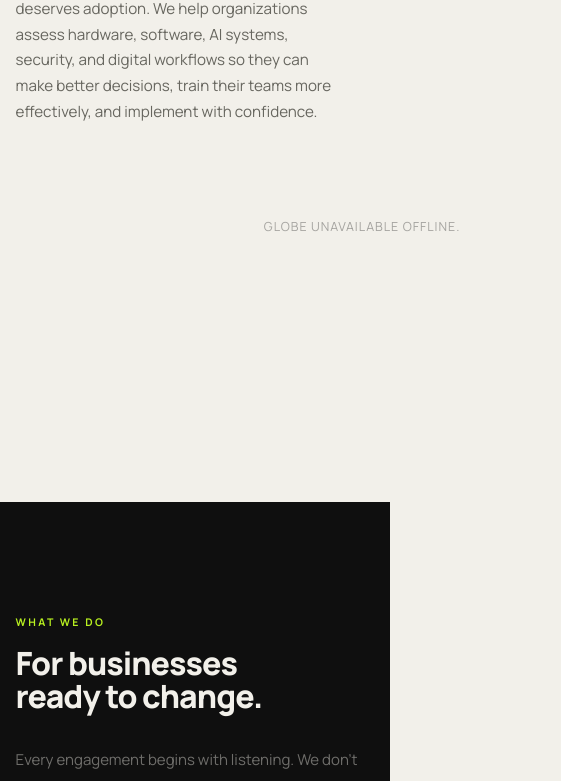
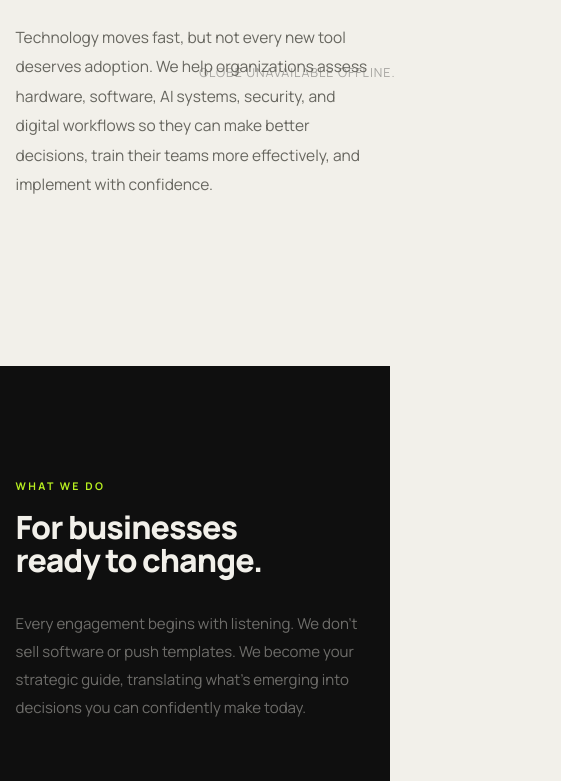
Before and after one commit to ric27-tec/stragta, a plain HTML site: page index.html in a window 390 px wide. Shown: the part 478-1259 px from the top of the page, 561 px wide, since content can reach past the window. Drawn offline with nearby package versions, Linux system fonts and the light colour scheme; no server answers; a script that the page names is missing.

Commit message:
Shorten hero paragraph in mobile media styles

```diff
--- a/assets/css/styles.css
+++ b/assets/css/styles.css
@@ -279,28 +279,23 @@ h1.hero-title em { font-style: normal; color: var(--muted); font-weight: 700; }
   padding-top: 6rem;
 }
 
-@media (max-width: 768px) {
-  #hero {
-    min-height: 980px;
-    padding: 7.5rem 1.4rem 22rem;
-    align-items: flex-start;
-  }
-
-  #hero .hero-sub {
-    max-width: 92%;
-    font-size: 0.95rem;
-    line-height: 1.7;
-    position: relative;
-    z-index: 3;
-  }
-
+@media (max-width: 980px) {
   .hero-globe-bg {
     left: 50%;
-    top: 60vh;
-    transform: translateX(-8%);
-    width: 102vw;
-    height: 102vw;
-    z-index: 1;
+    top: 28vh;
+    transform: translateX(-12%);
+    width: min(95vw, 760px);
+    height: min(95vw, 760px);
+  }
+}
+
+@media (max-width: 768px) {
+  .hero-globe-bg {
+    left: 50%;
+    top: 48vh;
+    transform: translateX(-15%);
+    width: 75vw;
+    height: 75vw;
   }
 }
 
```
